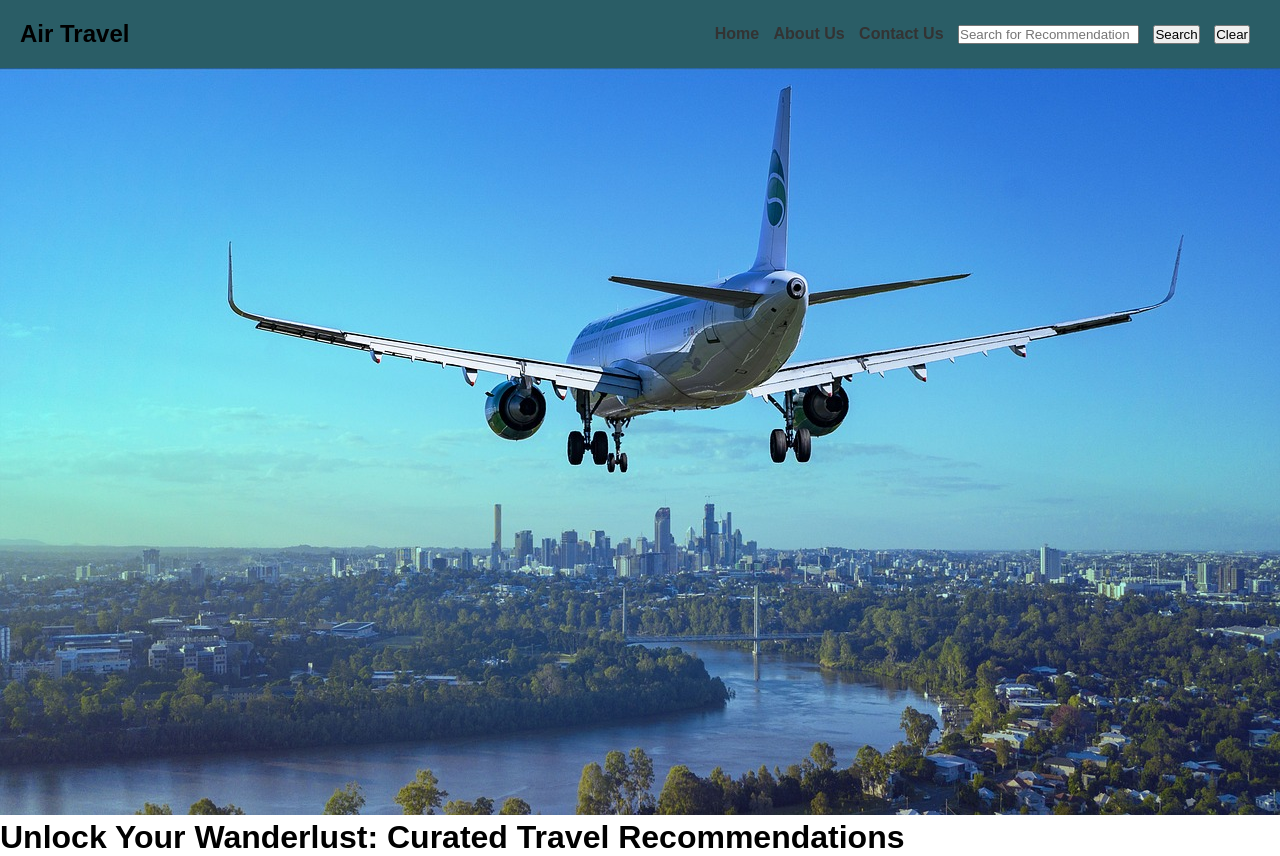
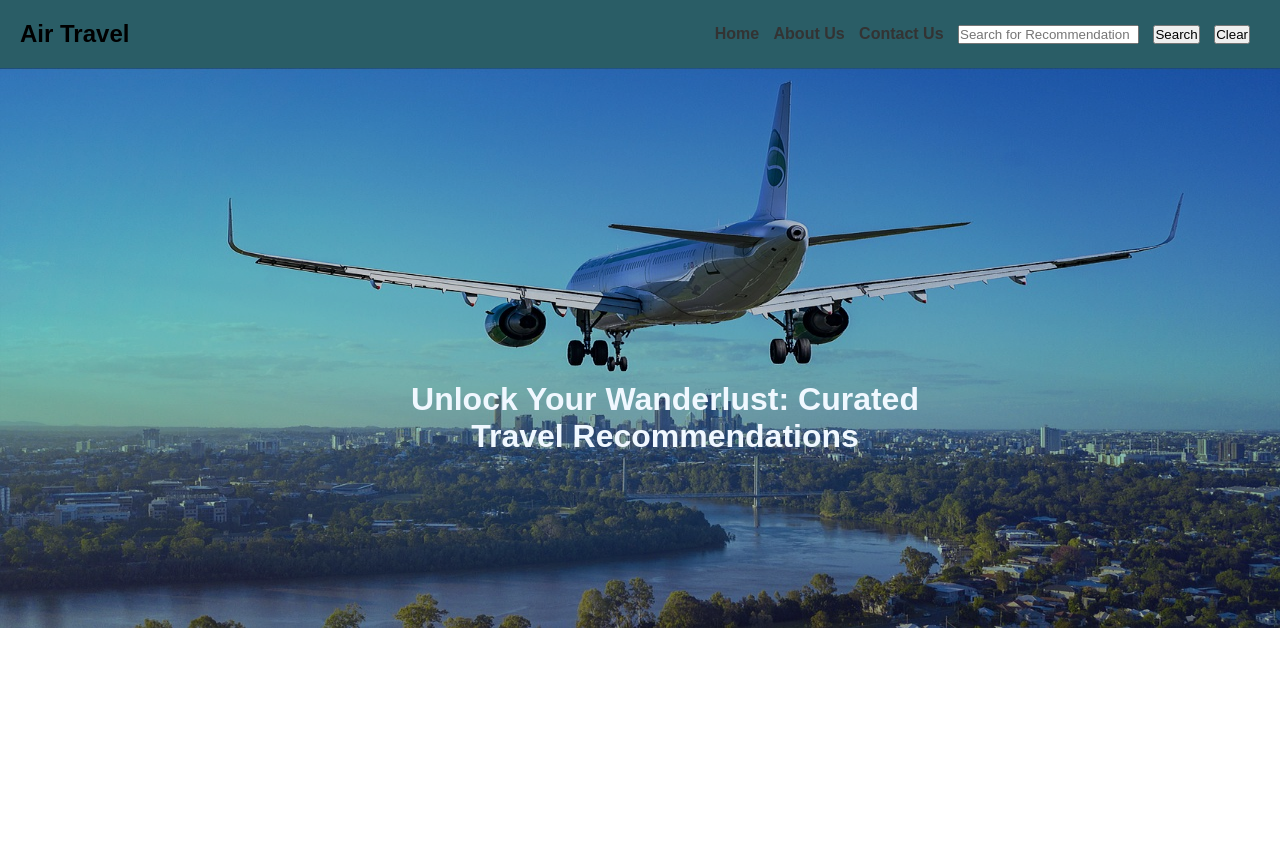
Before and after one commit to Arunachalam1997/travelRecommendation, a plain HTML site: page index.html in a window 1280 px wide. After the commit the page ends 800 px from the top, so only its background shows below. Drawn offline with Linux system fonts and the light colour scheme.

Commit message:
css update

```diff
--- a/index.html
+++ b/index.html
@@ -10,15 +10,23 @@
     <nav><h1>Air Travel</h1>
     <ul>
         <li><a href="">Home</a></li>
-        <li><a href="">About Us</a></li>
+        <li><a href="travel_AboutUs.html">About Us</a></li>
         <li><a href="travel_contact.html">Contact Us</a></li>
         <li><input type="text" id="searchInput" placeholder="Search for Recommendation"></li>
         <li><button id="btnSearch">Search</button></li>
         <li><button id="btnClear">Clear</button></li>
     </ul>
     </nav>
-    <img src="Images/Homepage.jpg" alt="Homepage Image">
-    <h1>Unlock Your Wanderlust: Curated Travel Recommendations</h1>
+    <div class="home-banner">
+        <div class="header-text">
+            <h1 class="page-title">Unlock Your Wanderlust: Curated Travel Recommendations</h1>
+        </div>
+
+        <!-- <img src="Images/Homepage.jpg" alt="Homepage Image"> -->
+    </div>
+    <div id="results"></div>
+
+
 
     <script src="travel_recommendation.js"></script>
 </body>
--- a/travel_recommendation.css
+++ b/travel_recommendation.css
@@ -32,3 +32,43 @@ nav ul {
     font-family: Arial, sans-serif;
     /* margin: 20px; */
   }
+
+  .container{
+    text-align: center;
+  }
+
+  .home-banner{
+    background-image: url('./Images/Homepage.jpg');
+    background-size: 100% 100%;
+    background-repeat: no-repeat;
+    background-position: center;
+    height: 560px;
+    display: flex;
+    flex-direction: column;
+    justify-content: center;
+    position: relative;
+
+  }
+
+  .home-banner::before{
+    content: "";
+    background-color: #00000038;
+    position: absolute;
+    z-index: 0;
+    width: 100%;
+    height: 100%;
+
+  }
+
+  .header-text{
+    padding: 0;
+    width: 45%;
+    margin: auto;
+    text-align: center;
+    position: relative;
+    bottom: -70px;
+  }
+  .page-title{
+    margin-left: 50px;
+    color:aliceblue;
+  }
--- a/travel_recommendation.js
+++ b/travel_recommendation.js
@@ -1,4 +1,11 @@
 const searchButton = document.getElementById('btnSearch');
+const clearbtn = document.getElementById('btnClear');
+const resultsDiv = document.getElementById('results');
+
+
+function clearInput(){
+     document.getElementById('searchInput').value = '';
+}
 
 function searchResult(){
     const searchInput = document.getElementById('searchInput').value;
@@ -8,9 +15,11 @@ function searchResult(){
         const results = data.countries.find(item => item.name == searchInput )
 
         if(results){
-
+            const cityName = results.city.name;
+            console.log(cityName);
         }
     })
 }
 searchResult();
 searchButton.addEventListener('click', searchResult);
+clearbtn.addEventListener('click', clearInput);
```
Also changed, not shown: travel_AboutUs.html (added, +24 -0 lines), travel_contact.html (+4 -0 lines).
